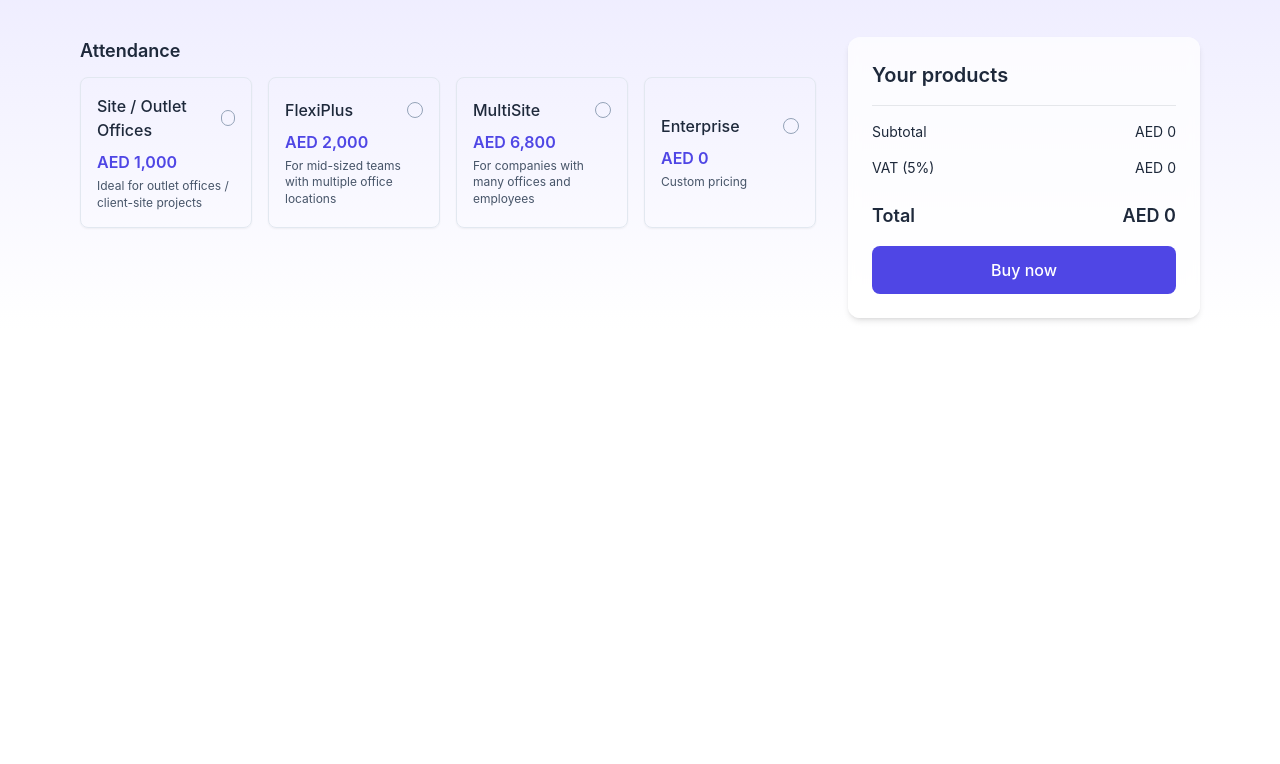
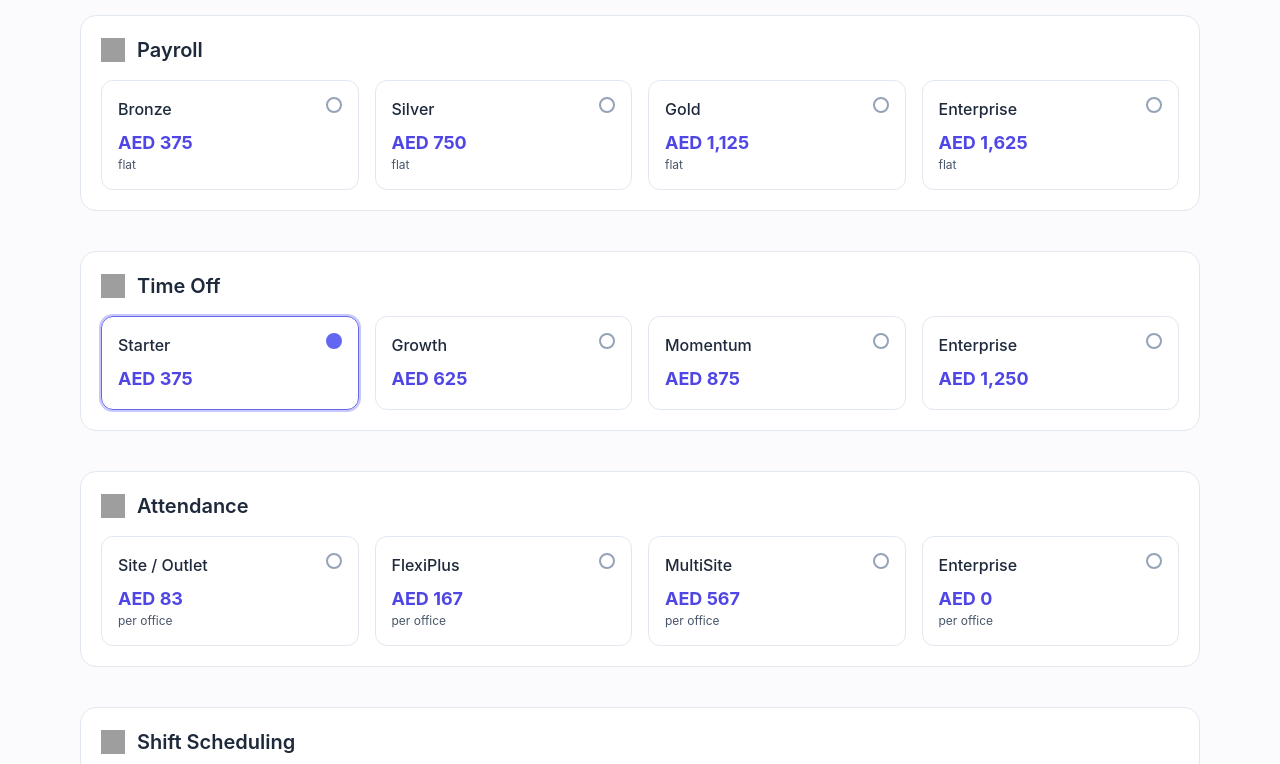
Before and after one commit to Sean-808/Module-based-Pricing-, a plain HTML site: page index.html in a window 1280 px wide. Shown: the part 151-915 px from the top of the page. Before the commit the page ends 800 px from the top, so only its background shows below. Drawn offline with nearby package versions, Linux system fonts and the light colour scheme; grey boxes are pictures that could not be loaded.

Commit message:
Update index.html

```diff
--- a/index.html
+++ b/index.html
@@ -3,235 +3,131 @@
 <head>
   <meta charset="UTF-8" />
   <meta name="viewport" content="width=device-width,initial-scale=1" />
-  <title>Bayzat – Attendance Bundle</title>
+  <title>Bayzat Bundle Builder</title>
 
-  <!-- Tailwind CDN -->
+  <!-- Tailwind — included inline so you don’t need a separate CSS file -->
   <script src="https://cdn.tailwindcss.com"></script>
 
-  <!-- Minor brand tweaks -->
   <style>
-    body{font-family:Inter,system-ui,sans-serif}
-    body{background:linear-gradient(to bottom,#E8E6FF 0%,#ffffff 60%)}
-    .glass{background:rgba(255,255,255,.72);backdrop-filter:blur(6px)}
+    /* ---- base card styles (already in your file) ---- */
+    body            {font-family:Inter,system-ui,sans-serif;background:#fbfbfe;}
+    .card           {border:1px solid #e2e8f0;border-radius:.75rem;padding:1rem;display:flex;flex-direction:column;transition:border-color .15s,box-shadow .15s;}
+    .card-active    {border-color:#6366f1;box-shadow:0 0 0 2px rgba(99,102,241,.35);}
+    .tick           {width:1rem;height:1rem;border:2px solid #94a3b8;border-radius:50%;}
+    .tick.active    {background:#6366f1;border-color:#6366f1;}
+    .module-card    {background:#fff;border:1px solid #e2e8f0;border-radius:1rem;padding:1.25rem;}
   </style>
 </head>
-<body class="text-slate-800 min-h-screen">
+<body class="text-slate-800">
 
-  <!-- ╭─────────────────  HERO & GLOBAL CONTROLS  ─────────────────╮ -->
-  <header class="max-w-6xl mx-auto px-4 py-10 text-center space-y-6">
-    <h1 class="text-4xl md:text-5xl font-semibold">Configure Attendance</h1>
-
-    <div class="flex flex-col md:flex-row items-center justify-center gap-4">
-      <!-- Billing cycle -->
-      <div class="inline-flex bg-slate-100 rounded-full p-1">
-        <button id="monthlyBtn" class="cycle-btn px-4 py-1 rounded-full text-sm">Monthly</button>
-        <button id="annualBtn"  class="cycle-btn px-4 py-1 rounded-full text-sm">Annual</button>
-      </div>
-
-      <!-- (Employee controls left in for future use) -->
-      <div class="flex items-center gap-2 w-full md:w-[300px]">
-        <label class="text-sm font-medium shrink-0">Employees</label>
-        <input id="empRange" type="range" min="1" max="500" value="50"
-               class="w-full accent-indigo-600">
-        <input id="empInput" type="number" value="50"
-               class="w-20 border rounded px-2 py-1 text-sm text-center">
-      </div>
+  <!-- ── header / employee selector ─────────────────────────── -->
+  <header class="max-w-6xl mx-auto px-4 py-8 text-center space-y-5">
+    <h1 class="text-4xl font-bold">Create your bundle</h1>
+    <div class="inline-flex gap-4 items-center justify-center">
+      <label class="text-sm font-medium">Employees</label>
+      <input id="empInput" type="number" value="50" min="1" max="500" class="border p-2 rounded w-24 text-center" />
     </div>
   </header>
 
-  <!-- ╭─────────────────  MAIN GRID  ─────────────────╮ -->
-  <main class="max-w-6xl mx-auto px-4 grid grid-cols-1 lg:grid-cols-3 gap-8 pb-24">
+  <!-- where all module sections render -->
+  <section id="modules" class="max-w-6xl mx-auto px-4 space-y-10 mb-16"></section>
 
-    <!-- LEFT ▸ Attendance tiers -->
-    <section id="modules" class="space-y-10 lg:col-span-2"></section>
+  <!-- ── JavaScript (also exactly as in your file) ───────────── -->
+  <script type="module">
+  /* ---------- icon map ---------- */
+  const icons = {
+    payroll:'https://cdn-icons-png.flaticon.com/512/4725/4725121.png',
+    timeoff:'https://cdn-icons-png.flaticon.com/512/2838/2838912.png',
+    attendance:'https://cdn-icons-png.flaticon.com/512/3105/3105773.png',
+    shift:'https://cdn-icons-png.flaticon.com/512/1490/1490711.png'
+  };
 
-    <!-- RIGHT ▸ Sticky invoice -->
-    <aside id="invoice"
-           class="glass lg:col-span-1 sticky top-6 self-start rounded-xl shadow-md p-6 space-y-4">
-      <h3 class="text-xl font-semibold">Your products</h3>
-      <ul id="lineItems" class="divide-y text-sm"></ul>
-      <hr>
-      <div id="subtotalRow" class="flex justify-between text-sm"></div>
-      <div id="vatRow"      class="flex justify-between text-sm"></div>
-      <div id="totalRow"    class="flex justify-between text-lg font-semibold pt-2"></div>
-      <button class="w-full bg-indigo-600 hover:bg-indigo-700 text-white py-3 rounded-lg font-medium">
-        Buy now
-      </button>
-    </aside>
-  </main>
+  /* ---------- module definitions ---------- */
+  const modules = [
+    {key:'payroll',title:'Payroll',type:'radio',tiers:[
+      {key:'bronze',label:'Bronze',flatMonthly:375,flatAnnual:4500},
+      {key:'silver',label:'Silver',flatMonthly:750,flatAnnual:9000},
+      {key:'gold',label:'Gold',flatMonthly:1125,flatAnnual:13500},
+      {key:'enterprise',label:'Enterprise',flatMonthly:1625,flatAnnual:19500}
+    ]},
 
-  <!-- ╭─────────────────  LOGIC  ─────────────────╮ -->
-  <script>
-/* ── 1. CONFIG (Attendance only) ────────────────────────────────────────── */
-const modules = [{
-  key: "attendance",
-  title: "Attendance",
-  tiers: [
-    {
-      key: "site",
-      label: "Site / Outlet Offices",
-      priceMonthly: 83.33,
-      priceAnnual: 83.33 * 12,
-      blurb: "Ideal for outlet offices / client-site projects",
-      qtyLabel: "No. of Site / Outlet offices"
-    },
-    {
-      key: "flexi",
-      label: "FlexiPlus",
-      priceMonthly: 166.67,
-      priceAnnual: 166.67 * 12,
-      blurb: "For mid-sized teams with multiple office locations",
-      qtyLabel: "No. of FlexiPlus offices"
-    },
-    {
-      key: "multisite",
-      label: "MultiSite",
-      priceMonthly: 566.67,
-      priceAnnual: 566.67 * 12,
-      blurb: "For companies with many offices and employees",
-      qtyLabel: "No. of MultiSite offices"
-    },
-    {
-      key: "enterprise",
-      label: "Enterprise",
-      priceMonthly: 0,
-      priceAnnual: 0,
-      blurb: "Custom pricing",
-      qtyLabel: null         // no input for custom pricing
-    }
-  ]
-}];
+    {key:'timeoff',title:'Time Off',type:'radio',tiers:[
+      {key:'starter',label:'Starter',flatMonthly:375,flatAnnual:4500,cap:50},
+      {key:'growth',label:'Growth',flatMonthly:625,flatAnnual:7500,cap:100},
+      {key:'momentum',label:'Momentum',flatMonthly:875,flatAnnual:10500,cap:200},
+      {key:'enterprise',label:'Enterprise',flatMonthly:1250,flatAnnual:15000,cap:Infinity}
+    ]},
 
-/* ── 2. DOM refs ────────────────────────────────────────────────────────── */
-const $          = sel => document.querySelector(sel);
-const modulesEl  = $("#modules");
-const lineItems  = $("#lineItems");
-const subtotalEl = $("#subtotalRow");
-const vatEl      = $("#vatRow");
-const totalEl    = $("#totalRow");
+    {key:'attendance',title:'Attendance',type:'quantity',tiers:[
+      {key:'site',label:'Site / Outlet',priceMonthly:83.33,priceAnnual:1000},
+      {key:'flexi',label:'FlexiPlus',priceMonthly:166.67,priceAnnual:2000},
+      {key:'multisite',label:'MultiSite',priceMonthly:566.67,priceAnnual:6800},
+      {key:'enterprise',label:'Enterprise',priceMonthly:null,priceAnnual:null}
+    ]},
 
-/* ── 3. STATE ───────────────────────────────────────────────────────────── */
-let cycle      = "annual";   // "monthly" | "annual"
-let selections = {};         // { attendance: "multisite" }
-let quantities = {};         // { attendance_multisite_qty: 1 }
+    {key:'shift',title:'Shift Scheduling',type:'quantity',tiers:[
+      {key:'site',label:'Site / Outlet',priceMonthly:91.67,priceAnnual:1100},
+      {key:'flexi',label:'FlexiPlus',priceMonthly:208.33,priceAnnual:2500},
+      {key:'multisite',label:'MultiSite',priceMonthly:666.67,priceAnnual:8000},
+      {key:'enterprise',label:'Enterprise',priceMonthly:null,priceAnnual:null}
+    ]}
+  ];
 
-/* ── 4. RENDER MODULES ──────────────────────────────────────────────────── */
-function renderModules () {
-  modulesEl.innerHTML = "";
-  modules.forEach(mod => {
-    const selTier = selections[mod.key];
+  /* ---------- helpers ---------- */
+  const $=s=>document.querySelector(s);
+  let emp=50,sels={},qtys={},cycle='monthly';
 
-    // tier buttons
-    const tierGrid = `
-      <div class="grid grid-cols-1 sm:grid-cols-2 xl:grid-cols-4 gap-4">
-        ${mod.tiers.map(tier => `
-          <button
-            class="tier-btn border rounded-lg p-4 text-left transition shadow-sm hover:shadow-md
-                   ${selTier === tier.key ? "border-indigo-600 ring-2 ring-indigo-300" : "border-slate-200"}"
-            data-module="${mod.key}" data-tier="${tier.key}">
-            <div class="flex items-center justify-between mb-2">
-              <span class="font-medium">${tier.label}</span>
-              <span class="w-4 h-4 rounded-full border
-                        ${selTier === tier.key ? "bg-indigo-600 border-indigo-600" : "border-slate-400"}"></span>
-            </div>
-            <p class="text-indigo-600 font-semibold">
-              AED ${format(cycle === "annual" ? tier.priceAnnual : tier.priceMonthly)}
-            </p>
-            <p class="text-xs mt-1 text-slate-600 leading-snug">${tier.blurb}</p>
-          </button>
-        `).join("")}
-      </div>`;
+  function autoTime(){
+    sels.timeoff = emp<=50?'starter':emp<=100?'growth':emp<=200?'momentum':'enterprise';
+  }
+  autoTime();
 
-    // qty input (only for selected tier and when qtyLabel exists)
-    let qtyInput = "";
-    if (selTier) {
-      const tier = mod.tiers.find(t => t.key === selTier);
-      if (tier.qtyLabel) {
-        const qtyKey = `${mod.key}_${tier.key}_qty`;
-        if (quantities[qtyKey] === undefined) quantities[qtyKey] = 1;
-        qtyInput = `
-          <div class="mt-4">
-            <label class="text-sm font-medium mr-2">${tier.qtyLabel}</label>
-            <input type="number" min="1" step="1" value="${quantities[qtyKey]}"
-                   data-qty="${qtyKey}"
-                   class="qty-input w-24 border rounded px-2 py-1 text-sm text-center">
-          </div>`;
-      }
-    }
+  function fmt(n){return Math.round(n).toLocaleString();}
 
-    const sec = document.createElement("section");
-    sec.innerHTML = `<h2 class="text-lg font-semibold mb-3">${mod.title}</h2>${tierGrid}${qtyInput}`;
-    modulesEl.appendChild(sec);
-  });
-}
+  /* ---------- build UI ---------- */
+  function build(){
+    const wrap=$("#modules");wrap.innerHTML='';
+    modules.forEach(m=>{
+      const sec=document.createElement('section');sec.className='module-card';
+      sec.innerHTML=`<div class="flex items-center gap-3 mb-4">
+        <img src="${icons[m.key]}" class="w-6 h-6" alt="">
+        <h2 class="text-xl font-semibold">${m.title}</h2></div>`;
+      const grid=document.createElement('div');grid.className='grid grid-cols-1 sm:grid-cols-2 xl:grid-cols-4 gap-4';
 
-/* ── 5. INVOICE CALC ────────────────────────────────────────────────────── */
-function recalc () {
-  lineItems.innerHTML = "";
-  let subtotal = 0;
+      m.tiers.forEach(t=>{
+        const sel = (m.type==='radio' && sels[m.key]===t.key) || (m.type==='quantity' && qtys[`${m.key}_${t.key}`]>0);
+        const price = m.key==='timeoff'
+            ? (cycle==='annual'?t.flatAnnual:t.flatMonthly)
+            : (cycle==='annual'?t.flatAnnual||t.priceAnnual:t.flatMonthly||t.priceMonthly);
+        const unit  = m.key==='timeoff' ? '' : (m.type==='quantity'?'per office':'flat');
+        const card=document.createElement('div');card.className='card'+(sel?' card-active':'');
+        card.dataset.module=m.key;card.dataset.tier=t.key;
+        card.innerHTML=`<div class="flex justify-between mb-2">
+            <span class="font-medium">${t.label}</span>
+            <span class="tick ${sel?'active':''}"></span></div>
+          <div class="text-indigo-600 font-bold text-lg">AED ${fmt(price)}</div>
+          <div class="text-xs text-slate-600">${unit}</div>`;
+        grid.appendChild(card);
+      });
+      sec.appendChild(grid); wrap.appendChild(sec);
+    });
+  }
+  build();
 
-  modules.forEach(mod => {
-    const tierKey = selections[mod.key];
-    if (!tierKey) return;
-
-    const tier     = mod.tiers.find(t => t.key === tierKey);
-    const unit     = cycle === "annual" ? tier.priceAnnual : tier.priceMonthly;
-    const qtyKey   = `${mod.key}_${tierKey}_qty`;
-    const qty      = tier.qtyLabel ? (quantities[qtyKey] || 1) : 1;
-    const lineTotal = unit * qty;
-    subtotal += lineTotal;
-
-    const li = document.createElement("li");
-    li.className = "py-2 flex justify-between";
-    li.innerHTML = `<span>${mod.title} — ${tier.label} (x${qty})</span>
-                    <span class="font-medium">AED ${format(lineTotal)}</span>`;
-    lineItems.appendChild(li);
+  /* ---------- events ---------- */
+  $("#empInput").addEventListener('input',e=>{
+    emp = +e.target.value||1;
+    autoTime();
+    build();
   });
 
-  const vat   = subtotal * 0.05;
-  const total = subtotal + vat;
-  subtotalEl.innerHTML = `<span>Subtotal</span><span>AED ${format(subtotal)}</span>`;
-  vatEl.innerHTML      = `<span>VAT (5%)</span><span>AED ${format(vat)}</span>`;
-  totalEl.innerHTML    = `<span>Total</span><span>AED ${format(total)}</span>`;
-}
-
-/* ── 6. HELPERS & HANDLERS ──────────────────────────────────────────────── */
-const format = n => Math.round(n).toLocaleString();
-
-document.body.addEventListener("click", e => {
-  // choose a tier
-  const btn = e.target.closest(".tier-btn");
-  if (btn) {
-    selections[btn.dataset.module] = btn.dataset.tier;
-    renderModules(); recalc(); return;
-  }
-  // billing cycle toggle
-  if (e.target.id === "monthlyBtn") { cycle = "monthly"; setCycleUI(); }
-  if (e.target.id === "annualBtn")  { cycle = "annual";  setCycleUI(); }
-});
-
-// qty edits
-document.body.addEventListener("input", e => {
-  if (e.target.matches(".qty-input")) {
-    quantities[e.target.dataset.qty] = Number(e.target.value) || 1;
-    recalc();
-  }
-});
-
-function setCycleUI () {
-  document.querySelectorAll(".cycle-btn").forEach(b => {
-    const on = b.id.startsWith(cycle);
-    b.classList.toggle("bg-indigo-600", on);
-    b.classList.toggle("text-white", on);
-    b.classList.toggle("text-slate-600", !on);
+  document.body.addEventListener('click',e=>{
+    const c=e.target.closest('[data-module]'); if(!c) return;
+    const mKey=c.dataset.module,tKey=c.dataset.tier;
+    const m=modules.find(x=>x.key===mKey);
+    if(m.type==='radio'){ sels[mKey]=sels[mKey]===tKey?null:tKey; }
+    build();
   });
-  recalc();
-}
-
-/* ── 7. BOOTSTRAP ───────────────────────────────────────────────────────── */
-setCycleUI();
-renderModules();
-recalc();
   </script>
 </body>
 </html>
```
